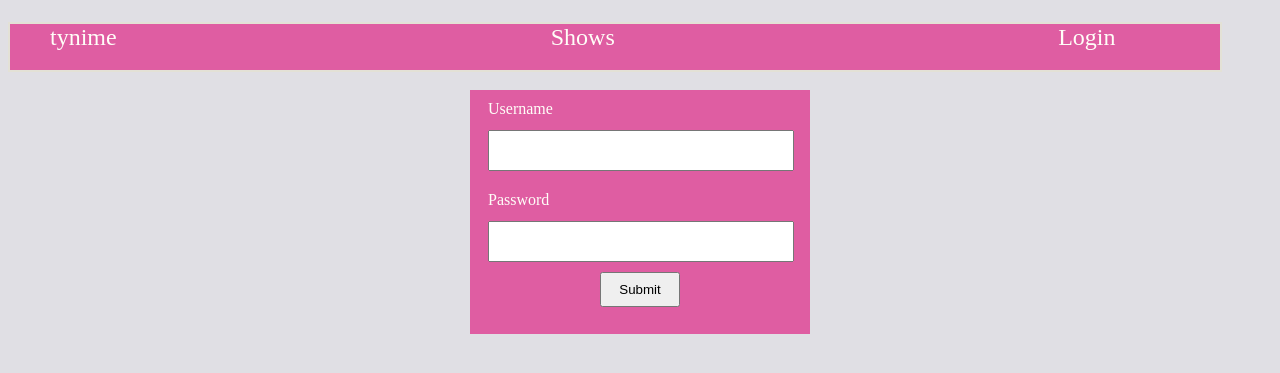
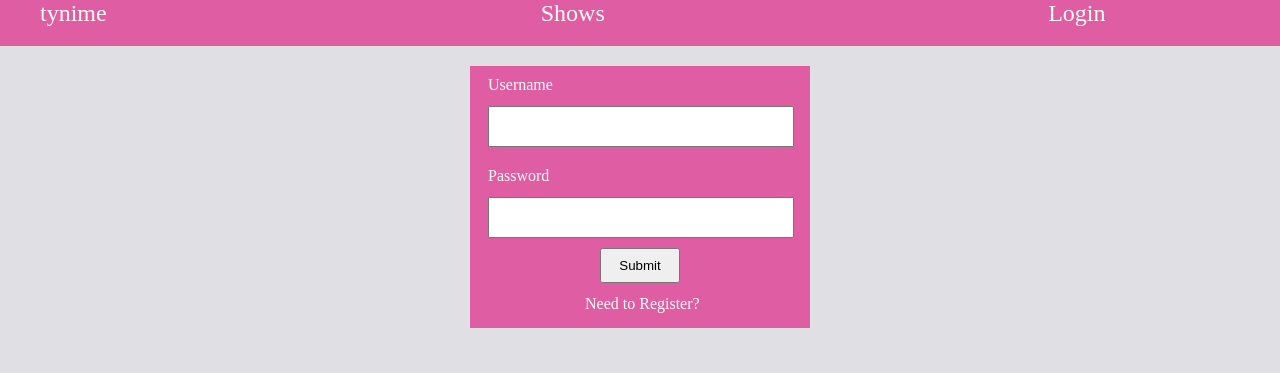
Before and after one commit to ty-a/tynime, a PHP site: page /login.php in a window 1280 px wide. Shown: the top 373 px of the page. Run offline with PHP 8.4, Linux system fonts and the light colour scheme.

Commit message:
Register has links to login and vice versa

```diff
--- a/html/css/main.css
+++ b/html/css/main.css
@@ -18,7 +18,9 @@ body {
 	box-shadow: 0 0 0 2px #E3E1D6;
 	font-size:24px;
 	text-align:center;
-	margin-top:-10px;
+	margin-top:-34px;
+	margin-left:-10px;
+	padding-right:96px;
 }
 
 .video-container {
@@ -115,5 +117,28 @@ nav a {
 	height:35px;
 	width:80px;
 	margin-bottom: 12px;
+}
 
+#login-form div {
+	color:#FFFEF8;
+	margin-left:50px;
 }
+
+#need-to-register {
+	margin-left:115px !important;
+}
+
+#login-form div a {
+	color:#FFFEF8;
+	text-decoration:none;
+}
+
+.left {
+	width: calc((100% /4));
+	float: left;
+}
+
+.right {
+	width: calc((100% /4) *2);
+	float: left;
+}
--- a/html/login.php
+++ b/html/login.php
@@ -60,6 +60,8 @@
 			<input type="password" id="password-text" name="password" required></input>
 
 			<input type="submit" class="center" />
+
+			<div id="need-to-register">Need to <a href="register.php">Register?</a></div>
 		</form>
 	</div>
 	<?php } else { // FORM WAS POSTED, YO
--- a/html/register.php
+++ b/html/register.php
@@ -90,7 +90,10 @@
 			<input type="password" id="password-confirm-text" name="password-confirm" required></input>
 
 			<input type="submit" class="center" />
+
+			<div class="center">Already have an account? <a href="login.php">Login!</a></div>
 		</form>
+
 	</div>
 	<?php } else { // FORM WAS POSTED, YO
 		// Only checking for those web browsers that do not support the required attribute or for users attempting to bot the form
```
